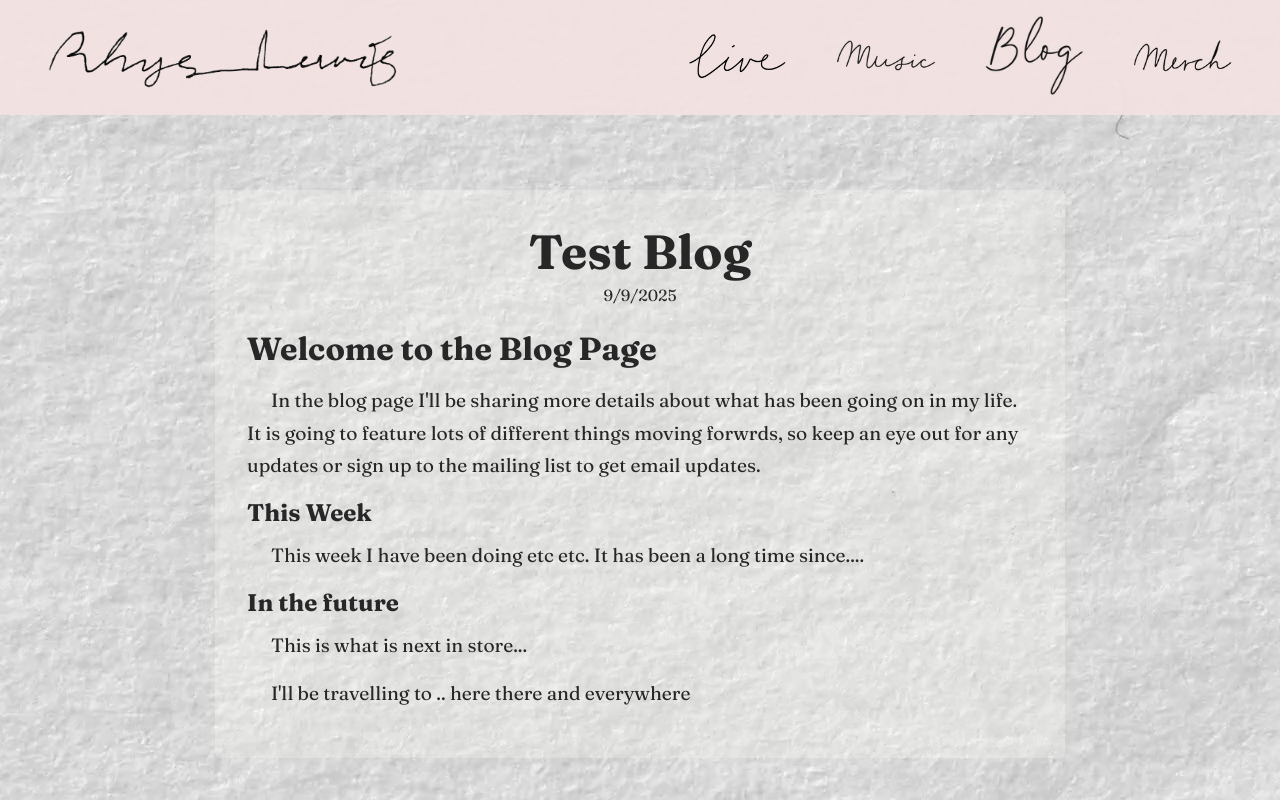
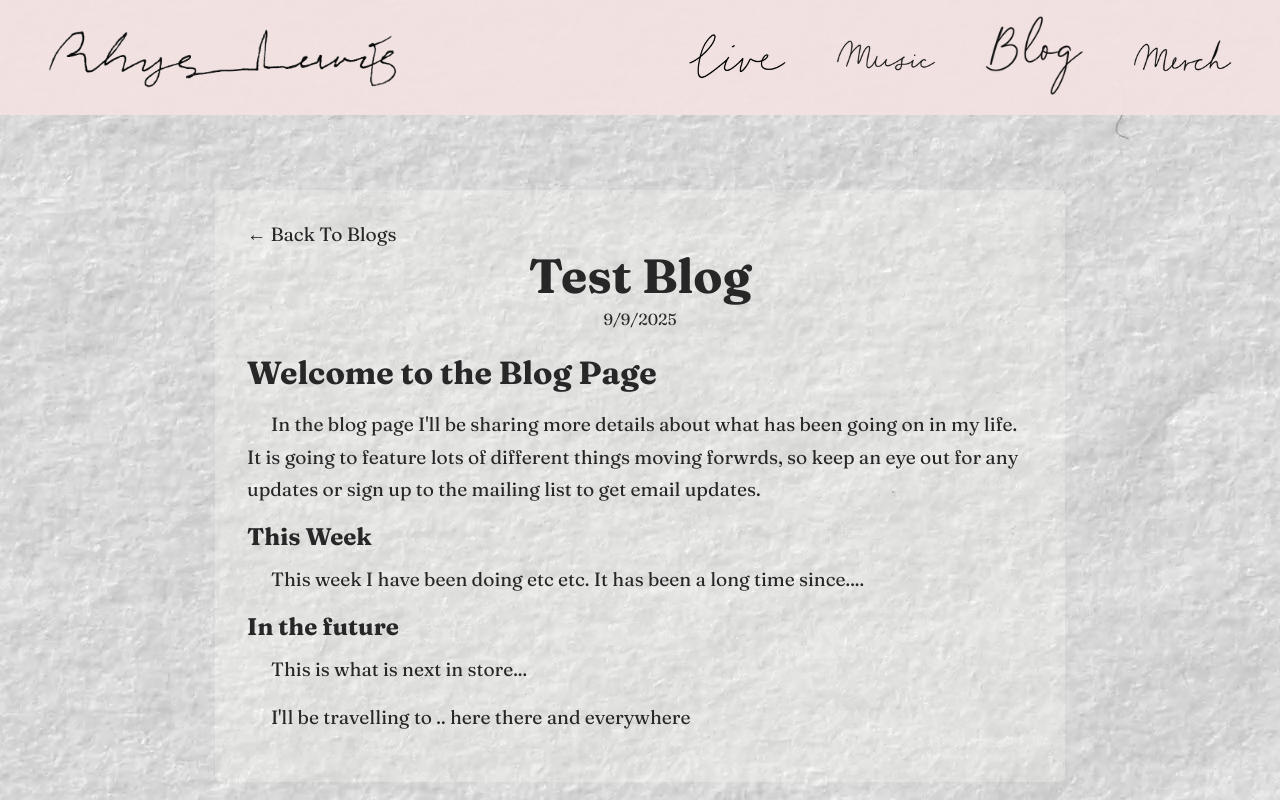
Before and after one commit to samrourke/rhys-lewis, a Next.js app: page /blog/long-test in a window 1280 px wide. Built offline with nearby package versions, Linux system fonts and the light colour scheme.

Commit message:
Fix: pinned scroll scrub to ducument top for consistency

```diff
--- a/src/app/blog/[slug]/page.js
+++ b/src/app/blog/[slug]/page.js
@@ -4,6 +4,7 @@ import { getAllPosts, getPostBySlug } from "../../../../lib/posts";
 import PostBody from "../../../../components/PostBody";
 import styles from "./page.module.css";
 import Image from "next/image";
+import Link from "next/link";
 
 // IMPORTANT: we read from filesystem, so use Node runtime (not edge)
 export const runtime = "nodejs";
@@ -53,6 +54,9 @@ export default function PostPage({ params }) {
   return (
     <section className={`${styles.blogPage} section`} id="blogPage">
       <article className={styles.prose}>
+        <Link href="/blog" className={styles.back}>
+          &larr; Back To Blogs
+        </Link>
         <header>
           <h1 id={styles.blogTitle} style={{ marginBottom: "0.25rem" }}>
             {meta.title}
--- a/src/app/blog/[slug]/page.module.css
+++ b/src/app/blog/[slug]/page.module.css
@@ -3,6 +3,11 @@
     width:100vw;
     background-image: url("/Rhys/lastFrame.png");
     padding-top: 190px;
+}
+
+.back{
+    font-size: 1.2rem;
+    cursor: pointer;
 }
 
 .prose{
```
Also changed, not shown: components/Hero/Hero.jsx (+6 -8 lines).
